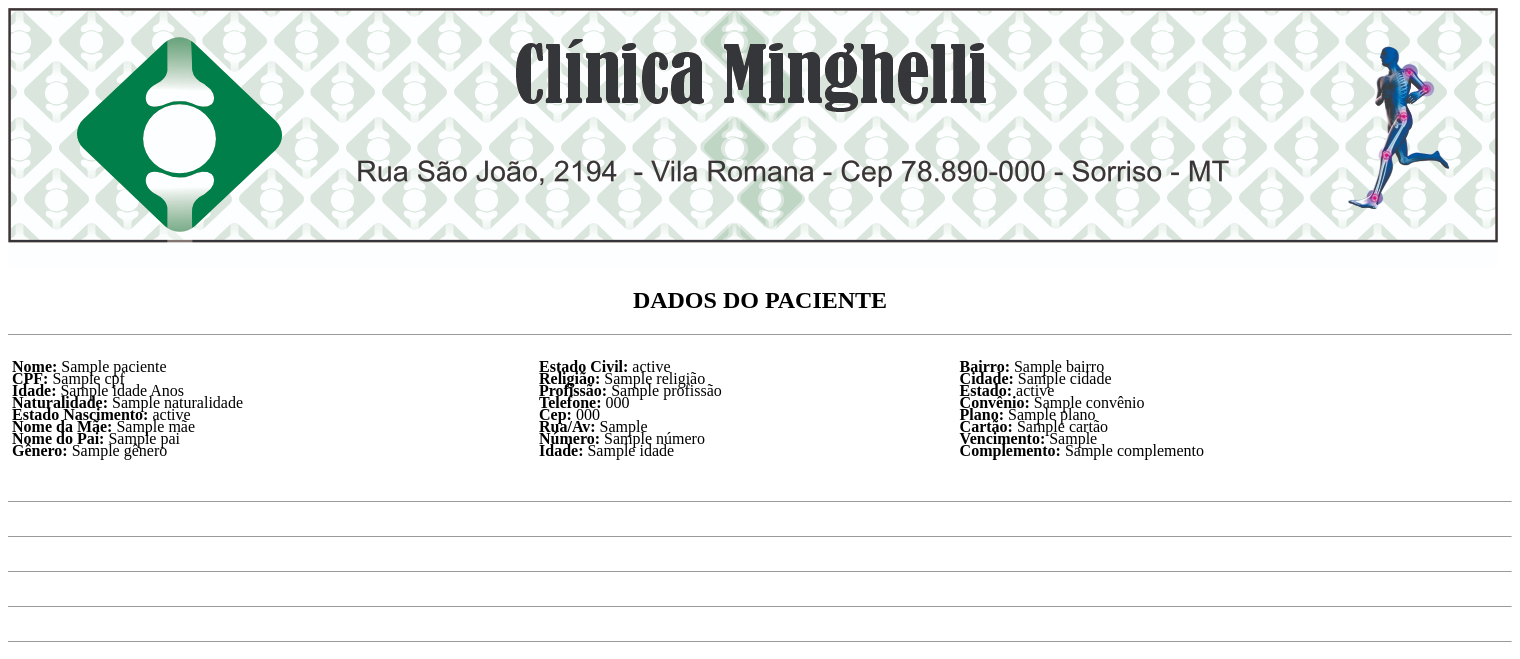
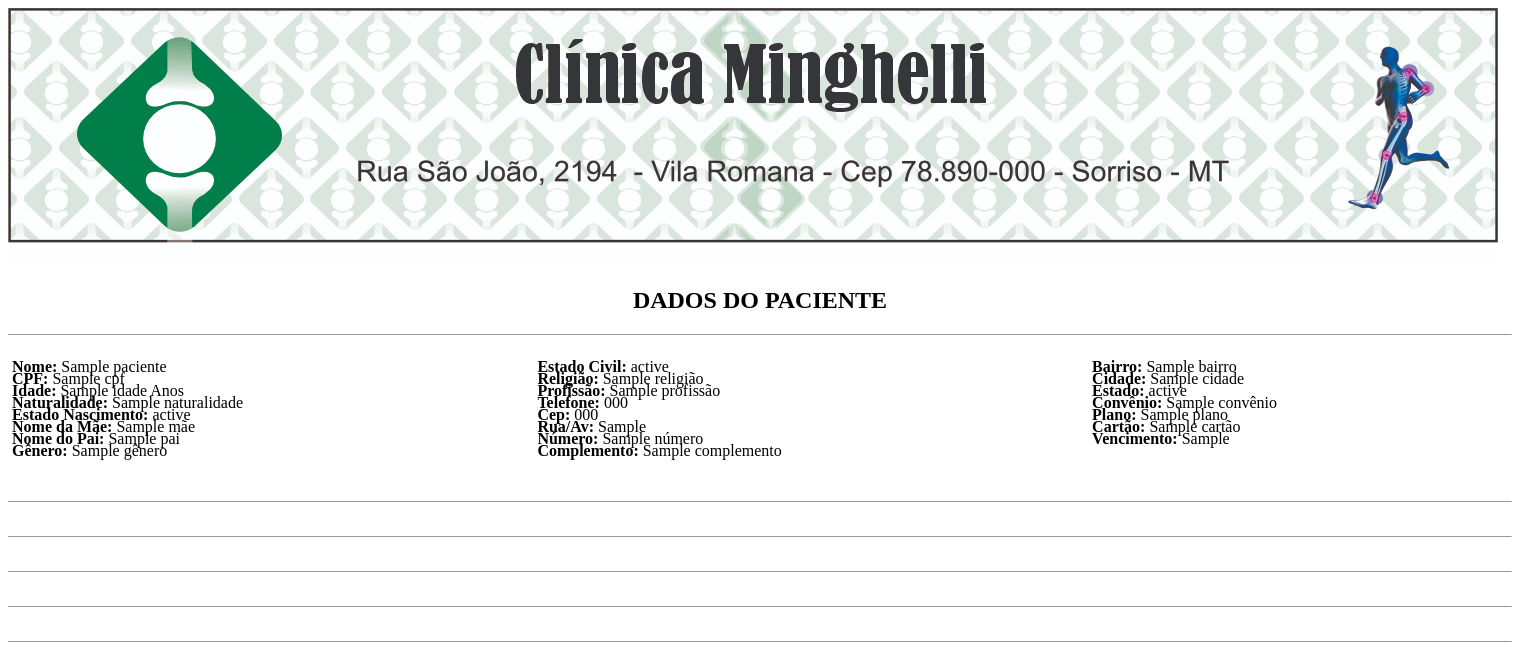
Before and after one commit to EmmanuelVeiga/Clinic, a Django app: template patient/templates/pdf1.html in a window 1520 px wide. Shown: the top 659 px of the page. Run offline with Django 4.2, Linux system fonts and the light colour scheme; the template is opened without the code that fills it: most values are stand-ins (such as "Sample title", 1, 10 or a date in 2020).

Commit message:
Fix: remover idade

```diff
--- a/patient/templates/pdf1.html
+++ b/patient/templates/pdf1.html
@@ -61,7 +61,6 @@
           </tr>
           <tr>
             <td><b>Gênero:</b> {{paciente.Gênero}}</td>
-            <td><b>Idade:</b> {{paciente.Idade}}</td>
             <td><b>Complemento:</b> {{paciente.Complemento}}</td>
           </tr>
     </table>
```
